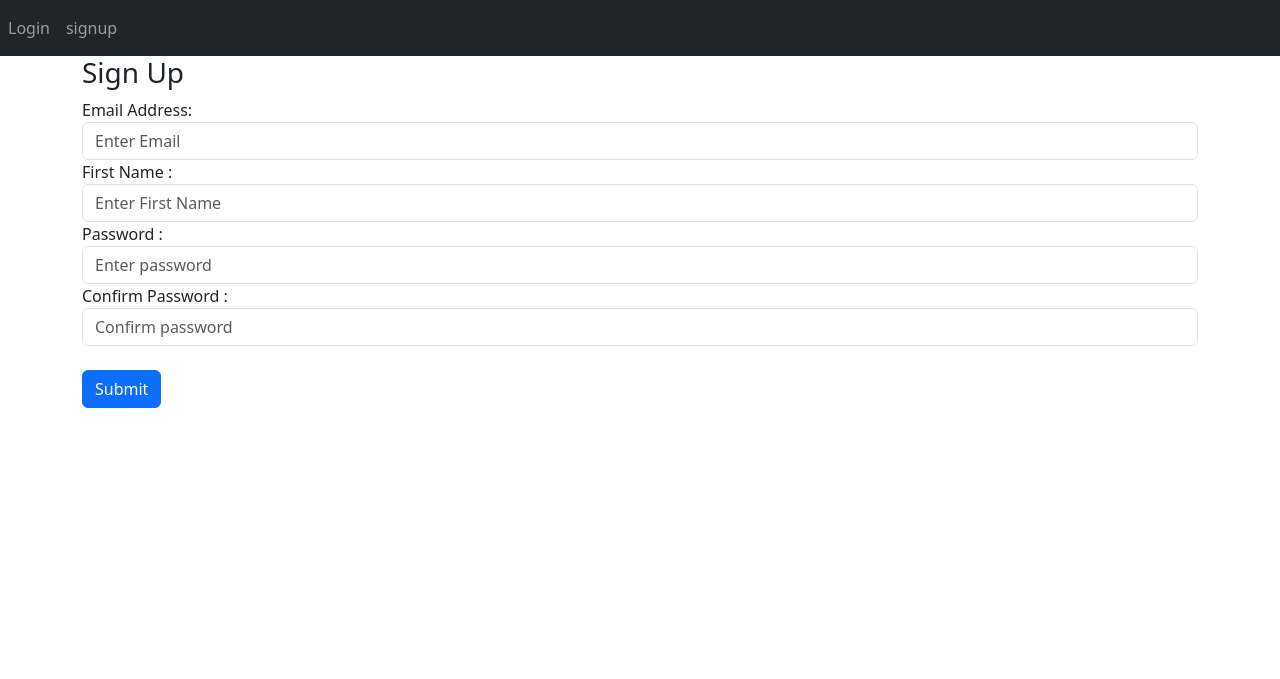
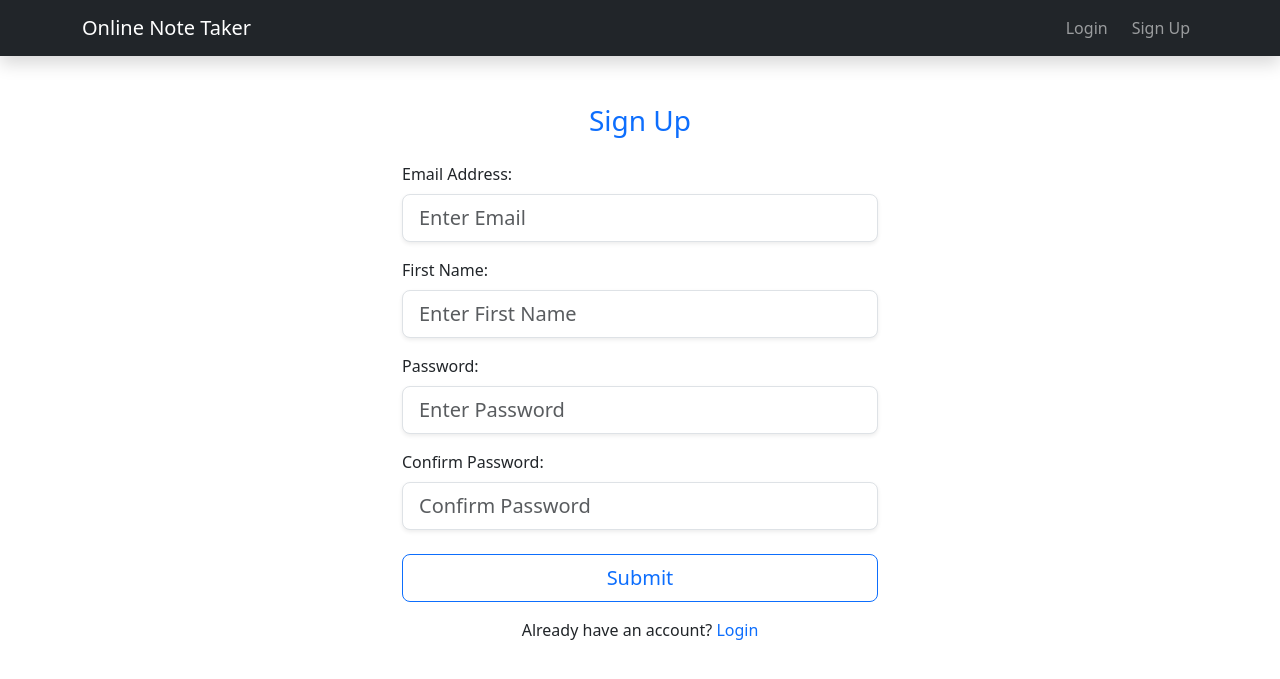
Before and after one commit to HalienCoder/Grafana-Prometheus-Flask-App, a Flask app: page /signup in a window 1280 px wide. Shown: the top 679 px of the page. Run offline with Flask 3, Linux system fonts and the light colour scheme.

Commit message:
App completed

```diff
--- a/website/templates/base.html
+++ b/website/templates/base.html
@@ -8,30 +8,35 @@
         <meta charset="UTF-8">
         <meta name="viewport" content="width=device-width, initial-scale=1.0">
         <link href="https://cdn.jsdelivr.net/npm/bootstrap@5.3.3/dist/css/bootstrap.min.css" rel="stylesheet" integrity="sha384-QWTKZyjpPEjISv5WaRU9OFeRpok6YctnYmDr5pNlyT2bRjXh0JMhjY6hW+ALEwIH" crossorigin="anonymous">
+        <link rel="stylesheet" href="styles.css">
         <title>{% block title %}Home{% endblock %}</title>
     </head>
     <body>
-        <nav class="navbar navbar-expand-lg navbar-dark bg-dark" >
-            <button class="navbar-toggler"
-            type = "button"
-            data-bs-toggle = "collapse"
-            data-bs-target = "#navbar"
+        <nav class="navbar navbar-expand-lg navbar-dark bg-dark shadow">
+            <div class="container">
+                <a class="navbar-brand" href="/">Online Note Taker</a>
+                <button
+                    class="navbar-toggler"
+                    type="button"
+                    data-bs-toggle="collapse"
+                    data-bs-target="#navbar"
                 >
-                <span  class="navbar-toggler-icon"></span>
+                    <span class="navbar-toggler-icon"></span>
                 </button>
-            <div class ="collapse navbar-collapse" id="navbar" >
-                <div class = "navbar-nav">
+                <div class="collapse navbar-collapse" id="navbar">
+                    <div class="navbar-nav ms-auto">
                         {% if user.is_authenticated %}
-                    <a class="nav-item nav-link" id="home" href="/">home</a>
-                    <a class="nav-item nav-link" id="logout" href="/logout">logout</a>
+                        <a class="nav-item nav-link" id="home" href="/">Home</a>
+                        <a class="nav-item nav-link btn btn-danger btn-sm ms-2" id="logout" href="/logout">Logout</a>
                         {% else %}
                         <a class="nav-item nav-link" id="login" href="/login">Login</a>
-                    <a class="nav-item nav-link" id="signup" href="/signup">signup</a>
+                        <a class="nav-item nav-link btn btn-primary btn-sm ms-2" id="signup" href="/signup">Sign Up</a>
                         {% endif %}
-
+                    </div>
                 </div>
             </div>
         </nav>
+
 
 {% with messages = get_flashed_messages(with_categories=true) %}
     {% if messages %}
@@ -59,5 +64,8 @@
         <script src="https://cdn.jsdelivr.net/npm/bootstrap@5.3.3/dist/js/bootstrap.bundle.min.js" integrity="sha384-YvpcrYf0tY3lHB60NNkmXc5s9fDVZLESaAA55NDzOxhy9GkcIdslK1eN7N6jIeHz" crossorigin="anonymous"></script>
         <!-- if we want to use our own javascript, then we need to put them into the "static folder" all the HTML, CSS and JS goes there as it doesnt change. -->
 
+        <script type ="text/javascript"
+        src=" {{ url_for('static', filename='index.js') }} "></script>
+
     </body>
 </html>
--- a/website/templates/signup.html
+++ b/website/templates/signup.html
@@ -2,26 +2,44 @@
 {% block title %}Home {% endblock %}
 
 {% block content%}
+<div class="container mt-5" style="max-width: 500px;">
     <form method="POST">
-    <h3 align="centre">Sign Up</h3>
-    <div class="form-group">
-        <label for="email">Email Address:</label>
-        <input type="email" class="form-control" id="email" name="email" placeholder="Enter Email">
+        <h3 class="text-center mb-4 text-primary">Sign Up</h3>
+
+        <!-- Email Input -->
+        <div class="mb-3">
+            <label for="email" class="form-label">Email Address:</label>
+            <input type="email" class="form-control form-control-lg shadow-sm" id="email" name="email" placeholder="Enter Email" required>
         </div>
-    <div class="form-group">
-        <label for="firstName">First Name :</label>
-        <input type="text" class="form-control" id="firstName" name="firstName" placeholder="Enter First Name">
+
+        <!-- First Name Input -->
+        <div class="mb-3">
+            <label for="firstName" class="form-label">First Name:</label>
+            <input type="text" class="form-control form-control-lg shadow-sm" id="firstName" name="firstName" placeholder="Enter First Name" required>
         </div>
-    <div class="form-group">
-        <label for="password1">Password :</label>
-        <input type="password" class="form-control" id="password1" name="password1" placeholder="Enter password">
+
+        <!-- Password Input -->
+        <div class="mb-3">
+            <label for="password1" class="form-label">Password:</label>
+            <input type="password" class="form-control form-control-lg shadow-sm" id="password1" name="password1" placeholder="Enter Password" required>
         </div>
-    <div class="form-group">
-        <label for="password2">Confirm Password :</label>
-        <input type="password" class="form-control" id="password2" name="password2" placeholder="Confirm password">
+
+        <!-- Confirm Password Input -->
+        <div class="mb-4">
+            <label for="password2" class="form-label">Confirm Password:</label>
+            <input type="password" class="form-control form-control-lg shadow-sm" id="password2" name="password2" placeholder="Confirm Password" required>
         </div>
-</br>
-    <button type="submit" class="btn btn-primary">Submit</button>
 
+        <!-- Submit Button -->
+        <div class="d-grid gap-2">
+            <button type="submit" class="btn btn-outline-primary btn-lg">Submit</button>
+        </div>
+
+        <!-- Login Link -->
+        <div class="text-center mt-3">
+            <p>Already have an account? <a href="/login" class="text-decoration-none text-primary">Login</a></p>
+        </div>
     </form>
+</div>
+
 {% endblock %}
```
Also changed, not shown: website/templates/home.html (+26 -1 lines), website/templates/login.html (+28 -11 lines), website/views.py (+27 -2 lines). Lines whose indentation alone changed are shown as unchanged.
